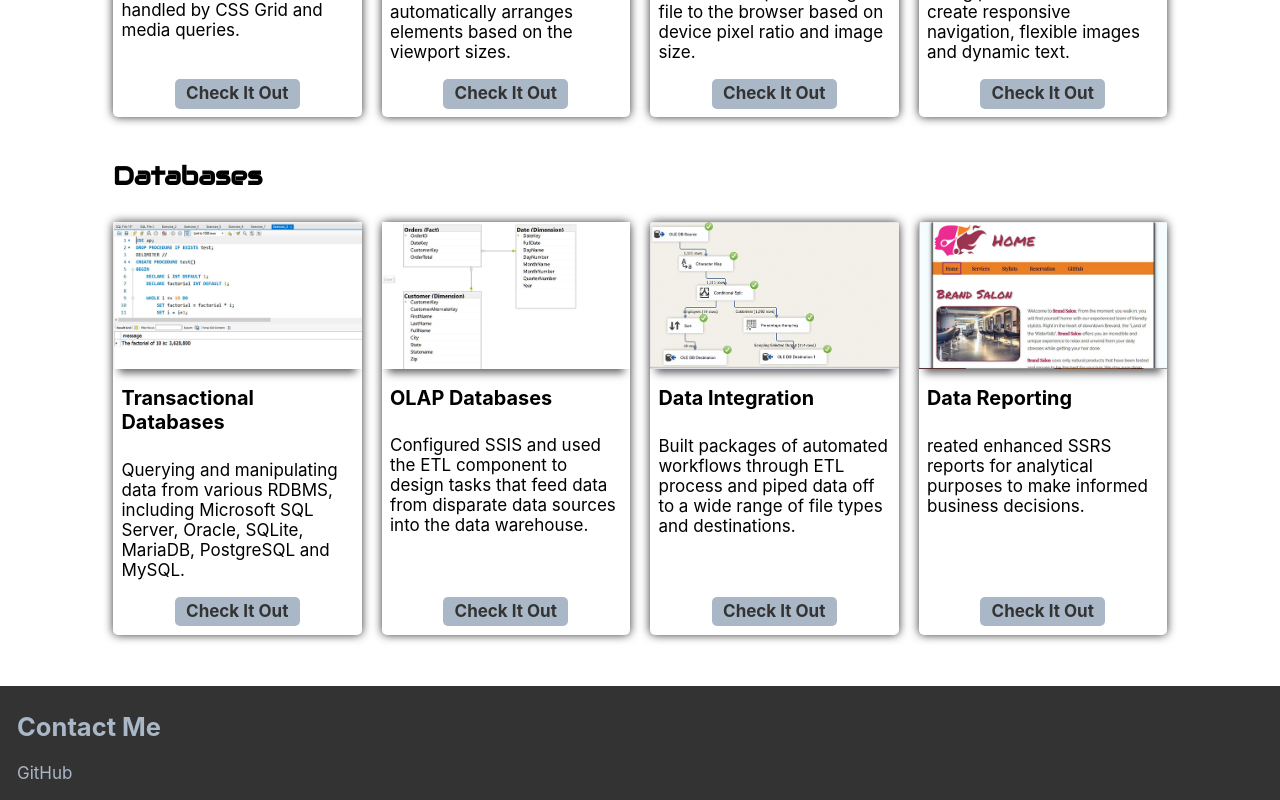
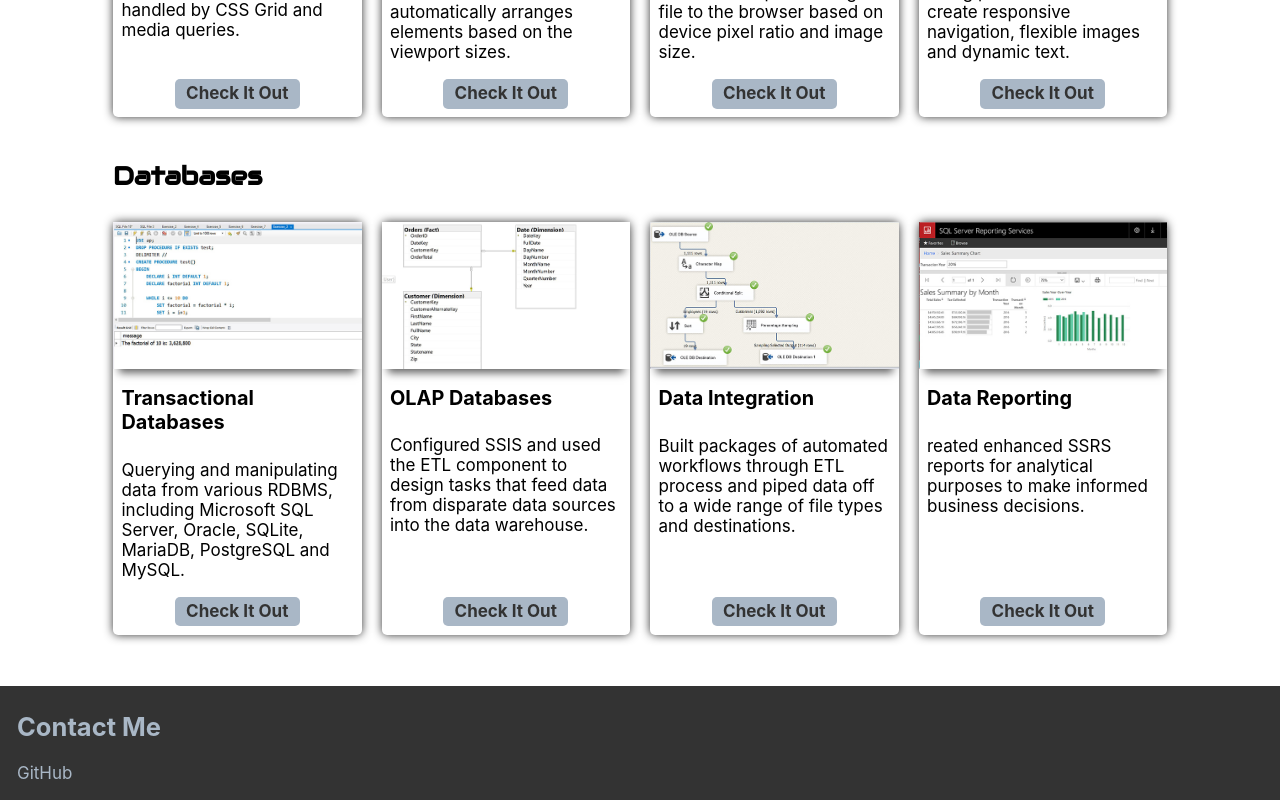
Before and after one commit to phmaa/my-app, a React (Create React App) app: page / in a window 1280 px wide. Shown: the part 1174-1974 px from the top of the page. Built offline with nearby package versions, Linux system fonts and the light colour scheme.

Commit message:
add image

```diff
--- a/src/components/Projects.js
+++ b/src/components/Projects.js
@@ -36,7 +36,7 @@ const sections = [
       title:'Data Integration',
       para:'Built packages of automated workflows through ETL process and piped data off to a wide range of file types and destinations.',
       link: '#'},
-      {image:'/images/salon-350.jpg',
+      {image:'/images/report-350.jpg',
       title:'Data Reporting',
       para:'reated enhanced SSRS reports for analytical purposes to make informed business decisions.',
       link: '#'}]
```
Also changed, not shown: public/images/report-350.jpg (added), public/images/report.jpg (added).
